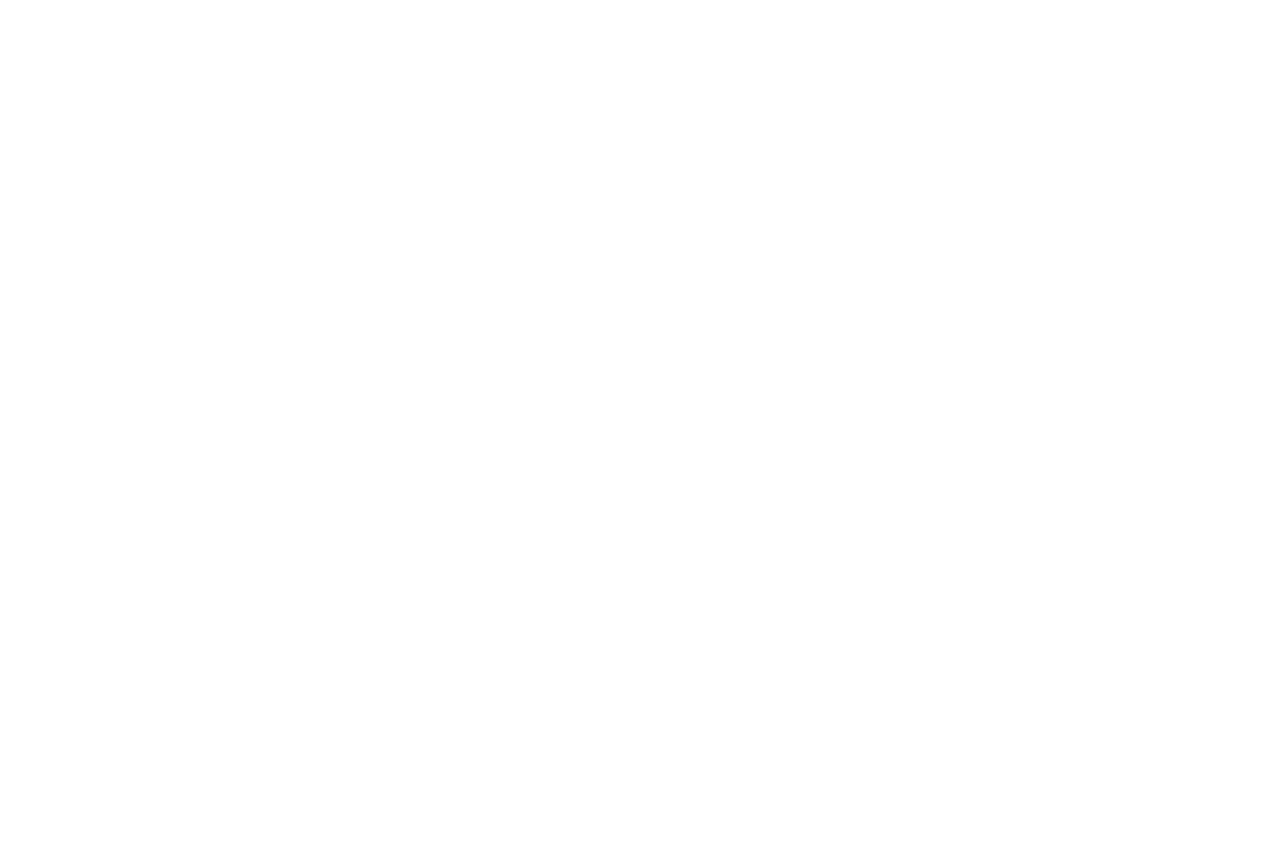
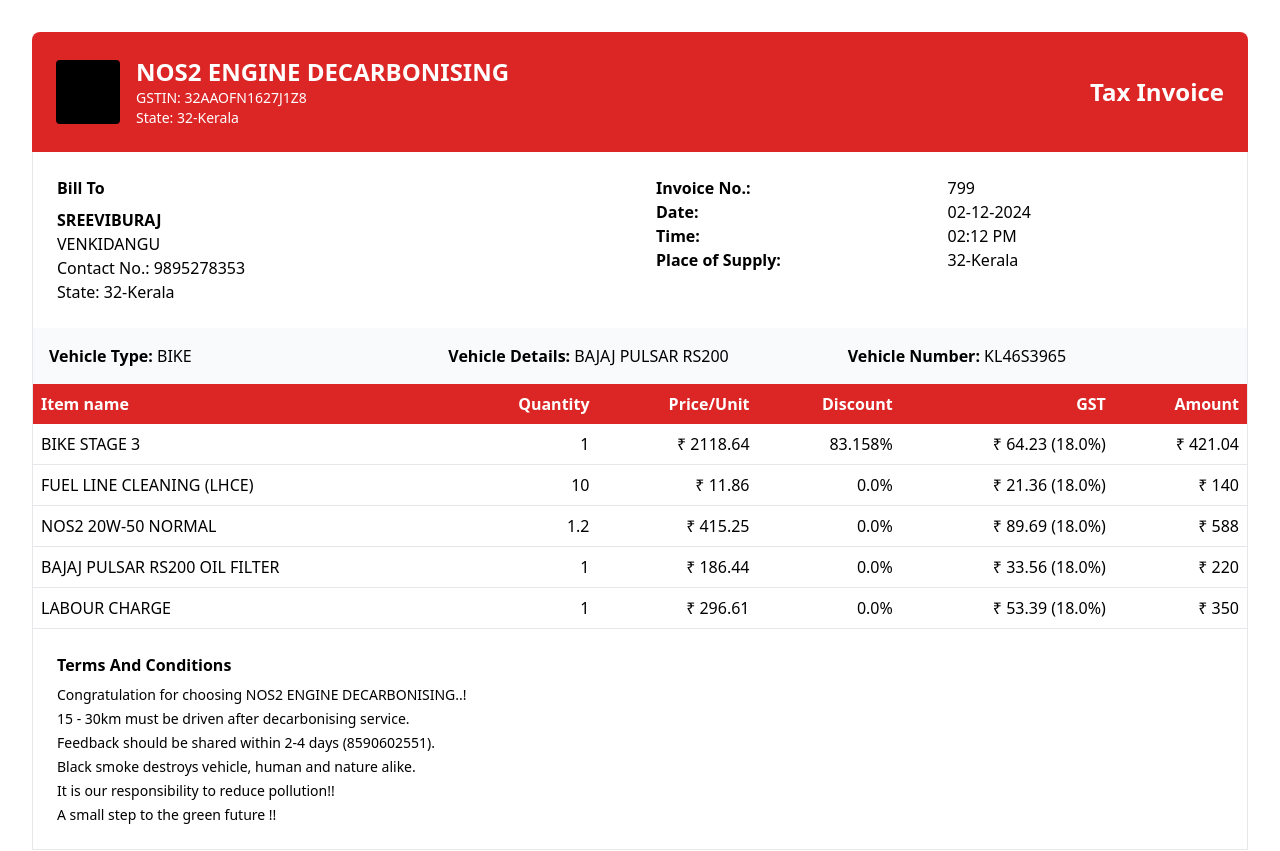
Before and after one commit to iamjuu/Decarbonising-webapplication-in-react, a React (Vite) app: page /vehicle-datails in a window 1280 px wide. Before the commit this address had no page. Shown: the top 851 px of the page. Before the commit the page ends 800 px from the top, so only its background shows below. Built offline with nearby package versions, Linux system fonts and the light colour scheme.

Commit message:
pdf on gng

```diff
--- a/package.json
+++ b/package.json
@@ -13,9 +13,11 @@
     "@tabler/icons-react": "^3.26.0",
     "aos": "^2.3.4",
     "axios": "^1.7.9",
+    "class-variance-authority": "^0.7.1",
     "clsx": "^2.1.1",
     "formik": "^2.4.6",
     "framer-motion": "^11.15.0",
+    "prop-types": "^15.8.1",
     "react": "^18.3.1",
     "react-dom": "^18.3.1",
     "react-icons": "^5.4.0",
--- a/src/App.jsx
+++ b/src/App.jsx
@@ -1,12 +1,11 @@
 import React, { lazy, Suspense } from 'react';
 import { BrowserRouter as Router, Routes, Route } from 'react-router-dom'; // Import routing components
-
 import './App.css';
 import Loader from './common/loader';
+const Sections = lazy(() => import('./pages/sections'));
+const RegisterForm = lazy(() => import('./components/forms/registerFrom'));
 
-const Sections = lazy(() => import('./components/sections'));
-const RegisterForm = lazy(() => import('./components/forms/registerFrom')); // Ensure the correct path
-
+import DetailsPage from './pages/detailsPage'
 function App() {
   return (
     <Router>
@@ -14,6 +13,8 @@ function App() {
         <Routes>
           <Route path="/" element={<Sections />} />
           <Route path="/register" element={<RegisterForm />} />
+          <Route path="/vehicle-datails" element={<DetailsPage />} />
+
         </Routes>
       </Suspense>
     </Router>
--- /dev/null
+++ b/src/pages/detailsPage/index.jsx
@@ -0,0 +1,202 @@
+import React from 'react';
+
+const InvoiceTemplate = () => {
+  const invoiceData = {
+    companyDetails: {
+      name: "NOS2 ENGINE DECARBONISING",
+      gstin: "32AAOFN1627J1Z8",
+      phone: "8921339559, 8590602551",
+      email: "nos2enginedecarbonising@gmail.com",
+      address: "Opp. Aquatics Complex, Near North Bus Stand, Thrissur - 680020",
+      state: "32-Kerala"
+    },
+    customerDetails: {
+      name: "SREEVIBURAJ",
+      address: "VENKIDANGU",
+      contact: "9895278353",
+      state: "32-Kerala"
+    },
+    invoiceDetails: {
+      number: "799",
+      date: "02-12-2024",
+      time: "02:12 PM",
+      placeOfSupply: "32-Kerala",
+      vehicleType: "BIKE",
+      vehicleDetails: "BAJAJ PULSAR RS200",
+      vehicleNumber: "KL46S3965"
+    },
+    items: [
+      {
+        name: "BIKE STAGE 3",
+        quantity: 1,
+        price: 2118.64,
+        discount: "83.158%",
+        gst: "64.23 (18.0%)",
+        amount: 421.04
+      },
+      {
+        name: "FUEL LINE CLEANING (LHCE)",
+        quantity: 10,
+        price: 11.86,
+        discount: "0.0%",
+        gst: "21.36 (18.0%)",
+        amount: 140.00
+      },
+      {
+        name: "NOS2 20W-50 NORMAL",
+        quantity: 1.2,
+        price: 415.25,
+        discount: "0.0%",
+        gst: "89.69 (18.0%)",
+        amount: 588.00
+      },
+      {
+        name: "BAJAJ PULSAR RS200 OIL FILTER",
+        quantity: 1,
+        price: 186.44,
+        discount: "0.0%",
+        gst: "33.56 (18.0%)",
+        amount: 220.00
+      },
+      {
+        name: "LABOUR CHARGE",
+        quantity: 1,
+        price: 296.61,
+        discount: "0.0%",
+        gst: "53.39 (18.0%)",
+        amount: 350.00
+      }
+    ]
+  };
+
+  return (
+    <div className="max-[700px] mx-auto p-8 bg-white">
+      {/* Header */}
+      <div className="bg-red-600 text-white p-6 rounded-t-lg">
+        <div className="flex justify-between items-center">
+          <div className="flex items-center space-x-4">
+            <div className="w-16 h-16 bg-black rounded"></div>
+            <div>
+              <h1 className="text-2xl font-bold">{invoiceData.companyDetails.name}</h1>
+              <p className="text-sm">GSTIN: {invoiceData.companyDetails.gstin}</p>
+              <p className="text-sm">State: {invoiceData.companyDetails.state}</p>
+            </div>
+          </div>
+          <div className="text-right">
+            <h2 className="text-2xl font-bold">Tax Invoice</h2>
+          </div>
+        </div>
+      </div>
+
+      {/* Customer Details */}
+      <div className="grid grid-cols-1 sm:grid-cols-2 gap-8 p-6 border-x border-gray-200">
+        <div>
+          <h3 className="font-bold mb-2">Bill To</h3>
+          <p className="font-bold">{invoiceData.customerDetails.name}</p>
+          <p>{invoiceData.customerDetails.address}</p>
+          <p>Contact No.: {invoiceData.customerDetails.contact}</p>
+          <p>State: {invoiceData.customerDetails.state}</p>
+        </div>
+        <div className="grid grid-cols-2 gap-4">
+          <div>
+            <p className="font-semibold">Invoice No.:</p>
+            <p className="font-semibold">Date:</p>
+            <p className="font-semibold">Time:</p>
+            <p className="font-semibold">Place of Supply:</p>
+          </div>
+          <div>
+            <p>{invoiceData.invoiceDetails.number}</p>
+            <p>{invoiceData.invoiceDetails.date}</p>
+            <p>{invoiceData.invoiceDetails.time}</p>
+            <p>{invoiceData.invoiceDetails.placeOfSupply}</p>
+          </div>
+        </div>
+      </div>
+
+      {/* Vehicle Details */}
+      <div className="bg-gray-50 p-4 border-x border-gray-200">
+        <div className="grid grid-cols-1 sm:grid-cols-3 gap-4">
+          <div>
+            <span className="font-semibold">Vehicle Type: </span>
+            <span>{invoiceData.invoiceDetails.vehicleType}</span>
+          </div>
+          <div>
+            <span className="font-semibold">Vehicle Details: </span>
+            <span>{invoiceData.invoiceDetails.vehicleDetails}</span>
+          </div>
+          <div>
+            <span className="font-semibold">Vehicle Number: </span>
+            <span>{invoiceData.invoiceDetails.vehicleNumber}</span>
+          </div>
+        </div>
+      </div>
+
+      {/* Items Table */}
+      <div className="border-x border-gray-200">
+        <div className="overflow-x-auto">
+          <table className="w-full">
+            <thead className="bg-red-600 text-white">
+              <tr>
+                <th className="p-2 text-left">Item name</th>
+                <th className="p-2 text-right">Quantity</th>
+                <th className="p-2 text-right">Price/Unit</th>
+                <th className="p-2 text-right">Discount</th>
+                <th className="p-2 text-right">GST</th>
+                <th className="p-2 text-right">Amount</th>
+              </tr>
+            </thead>
+            <tbody>
+              {invoiceData.items.map((item, index) => (
+                <tr key={index} className="border-b border-gray-200">
+                  <td className="p-2">{item.name}</td>
+                  <td className="p-2 text-right">{item.quantity}</td>
+                  <td className="p-2 text-right">₹ {item.price}</td>
+                  <td className="p-2 text-right">{item.discount}</td>
+                  <td className="p-2 text-right">₹ {item.gst}</td>
+                  <td className="p-2 text-right">₹ {item.amount}</td>
+                </tr>
+              ))}
+            </tbody>
+          </table>
+        </div>
+      </div>
+
+      {/* Terms and Conditions */}
+      <div className="p-6 border-x border-b border-gray-200">
+        <h3 className="font-bold mb-2">Terms And Conditions</h3>
+        <ul className="text-sm space-y-1">
+          <li>Congratulation for choosing NOS2 ENGINE DECARBONISING..!</li>
+          <li>15 - 30km must be driven after decarbonising service.</li>
+          <li>Feedback should be shared within 2-4 days (8590602551).</li>
+          <li>Black smoke destroys vehicle, human and nature alike.</li>
+          <li>It is our responsibility to reduce pollution!!</li>
+          <li>A small step to the green future !!</li>
+        </ul>
+      </div>
+
+      {/* Footer */}
+      <div className="mt-8 flex flex-col sm:flex-row justify-between items-end p-6 border-t border-gray-200">
+        <div>
+          <p className="font-bold mb-2">For: {invoiceData.companyDetails.name}</p>
+          <p className="mt-16">Authorized Signatory</p>
+        </div>
+        <div className="text-right">
+          <div className="space-y-1">
+            <p>Sub Total: ₹ 3,218.64</p>
+            <p>Discount: ₹ 1,761.83</p>
+            <p>SGST@9.0%: ₹ 131.11</p>
+            <p>CGST@9.0%: ₹ 131.11</p>
+            <p>Swiping Charge: ₹ 30.97</p>
+            <p>Round off: -₹ 0.01</p>
+            <p className="font-bold">Total: ₹ 1,750.00</p>
+            <p>Received: ₹ 1,750.00</p>
+            <p>Balance: ₹ 0.00</p>
+            <p className="text-red-600">You Saved: ₹ 2,078.96</p>
+          </div>
+        </div>
+      </div>
+    </div>
+  );
+};
+
+export default InvoiceTemplate;
--- a/src/components/sections/index.jsx
+++ b/src/pages/sections/index.jsx
@@ -4,8 +4,8 @@ import 'aos/dist/aos.css';
 import SectionOne from './sectionOne';
 import SectionTwo from './sectionTwo';
 import SectionThree from './sectionThree';
-import Navbar from '../navbar'
-import Footer from '../footer'
+import Navbar from '../../components/navbar'
+import Footer from '../../components/footer'
 
 const SectionFour = lazy(() => import('./sectionFour'));
 
--- a/src/components/sections/sectionFour/index.jsx
+++ b/src/pages/sections/sectionFour/index.jsx
@@ -1,5 +1,5 @@
 import React from 'react'
-import {AnimatedTestimonialsDemo} from '../../animations/cards'
+import {AnimatedTestimonialsDemo} from '../../../components/animations/cards'
 import styled from 'styled-components'
 const index = () => {
   return (
```
Also changed, not shown: src/pages/sections/sectionOne/index.jsx (renamed from src/components/sections/sectionOne/index.jsx), src/pages/sections/sectionOne/style.js (renamed from src/components/sections/sectionOne/style.js), src/pages/sections/sectionThree/index.jsx (renamed from src/components/sections/sectionThree/index.jsx), src/pages/sections/sectionThree/style.js (renamed from src/components/sections/sectionThree/style.js), src/pages/sections/sectionTwo/index.jsx (renamed from src/components/sections/sectionTwo/index.jsx), src/pages/sections/sectionTwo/style.js (renamed from src/components/sections/sectionTwo/style.js), 1 other file (tests, documents, lock files or other folders).
